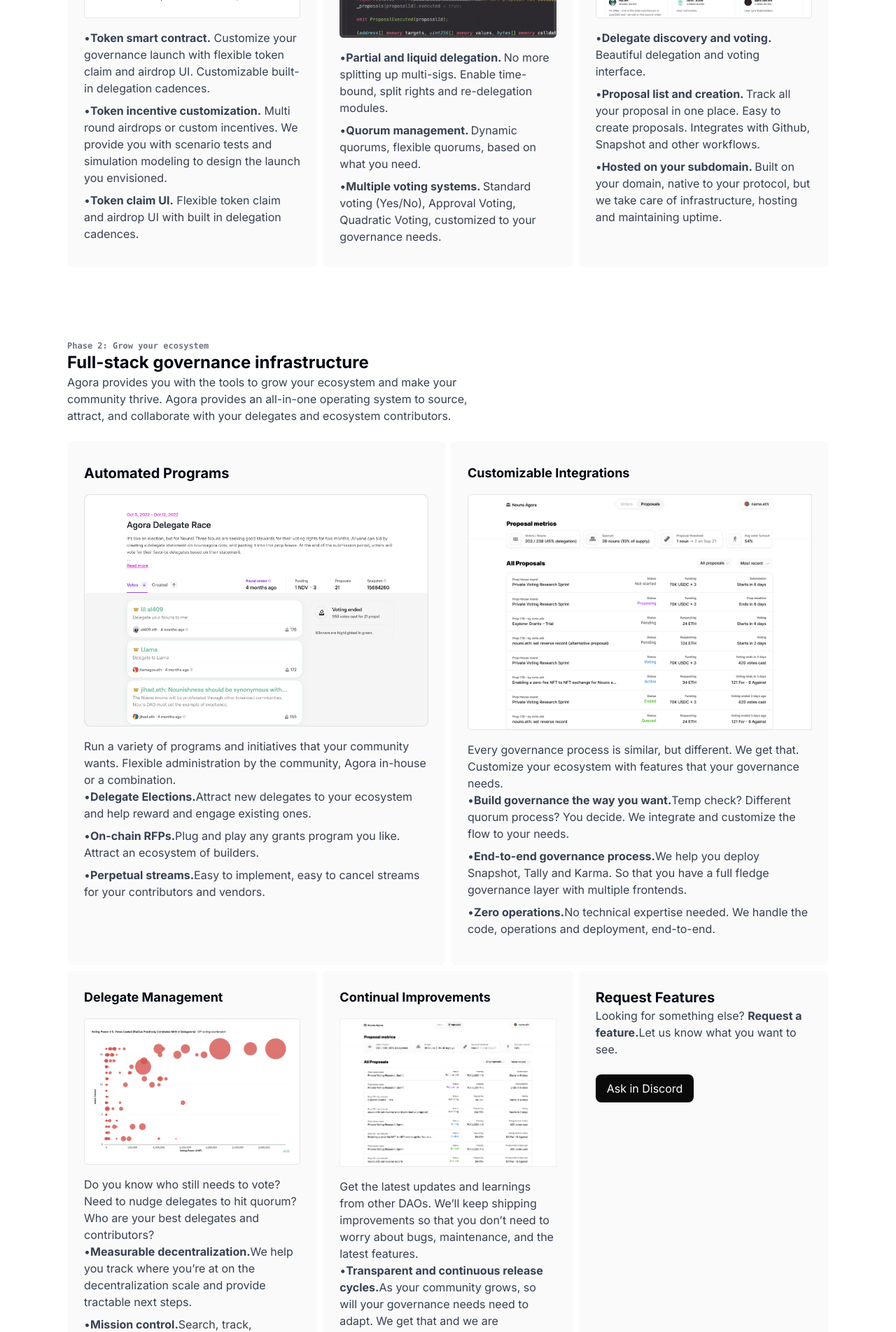
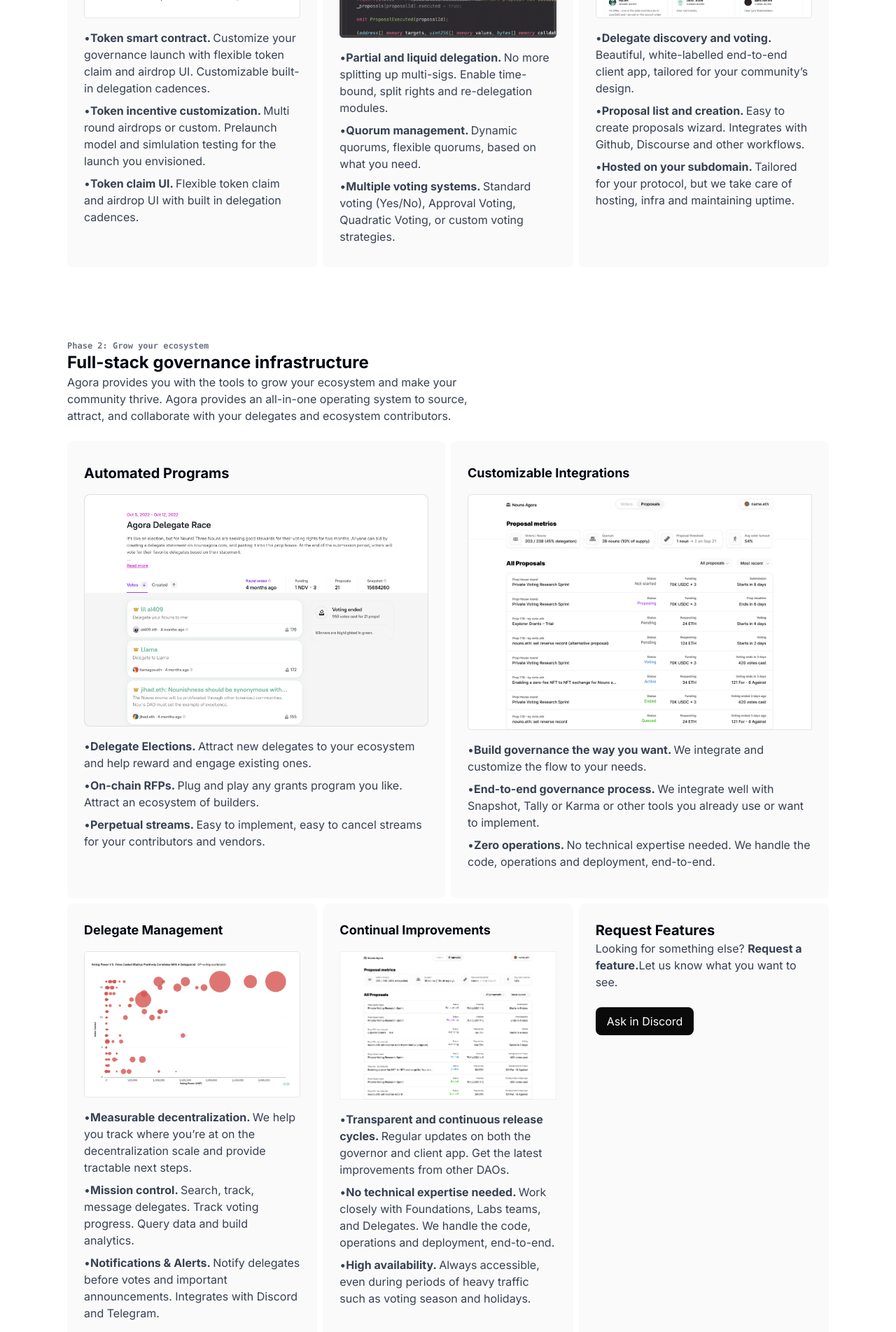
Before and after one commit to voteagora/agora-marketing-site, a Next.js app: page / in a window 1280 px wide. Shown: the part 2640-4543 px from the top of the page at 70% size. Built offline with nearby package versions, Linux system fonts and the light colour scheme.

Commit message:
copy chnages

```diff
--- a/app/page.tsx
+++ b/app/page.tsx
@@ -271,16 +271,19 @@
               />
               <ul>
                 <li>
-                  <b>Token smart contract.</b> Customize your governance launch with flexible token claim and airdrop UI. Customizable built-in delegation cadences.
+                  <b>Token smart contract. </b>
+                  Customize your governance launch with flexible token claim and
+                  airdrop UI. Customizable built-in delegation cadences.
                 </li>
                 <li>
-                  <b>Token incentive customization.</b> Multi round airdrops or
-                  custom incentives. We provide you with scenario tests and
-                  simulation modeling to design the launch you envisioned.
+                  <b>Token incentive customization. </b>
+                  Multi round airdrops or custom. Prelaunch model and
+                  simlulation testing for the launch you envisioned.
                 </li>
                 <li>
-                  <b>Token claim UI.</b> Flexible token claim and airdrop UI
-                  with built in delegation cadences.
+                  <b>Token claim UI. </b>
+                  Flexible token claim and airdrop UI with built in delegation
+                  cadences.
                 </li>
               </ul>
             </div>
@@ -296,18 +299,18 @@
               />
               <ul>
                 <li>
-                  <b>Partial and liquid delegation. </b>No more splitting up
-                  multi-sigs. Enable time-bound, split rights
-                  and re-delegation modules.
+                  <b>Partial and liquid delegation. </b>
+                  No more splitting up multi-sigs. Enable time-bound, split
+                  rights and re-delegation modules.
                 </li>
                 <li>
-                  <b>Quorum management. </b>Dynamic quorums, flexible quorums,
-                  based on what you need.
+                  <b>Quorum management. </b>
+                  Dynamic quorums, flexible quorums, based on what you need.
                 </li>
                 <li>
-                  <b>Multiple voting systems. </b>Standard voting (Yes/No),
-                  Approval Voting, Quadratic Voting, customized to your
-                  governance needs.
+                  <b>Multiple voting systems. </b>
+                  Standard voting (Yes/No), Approval Voting, Quadratic Voting,
+                  or custom voting strategies.
                 </li>
               </ul>
             </div>
@@ -325,18 +328,18 @@
                 <ul>
                   <li>
                     <b>Delegate discovery and voting. </b>
-                    Beautiful delegation and voting interface.
+                    Beautiful, white-labelled end-to-end client app, tailored
+                    for your community’s design.
                   </li>
                   <li>
                     <b>Proposal list and creation. </b>
-                    Track all your proposal in one place. Easy to create
-                    proposals. Integrates with Github, Snapshot and other
-                    workflows.
+                    Easy to create proposals wizard. Integrates with Github,
+                    Discourse and other workflows.
                   </li>
                   <li>
                     <b>Hosted on your subdomain. </b>
-                    Built on your domain, native to your protocol, but we take
-                    care of infrastructure, hosting and maintaining uptime.
+                    Tailored for your protocol, but we take care of hosting,
+                    infra and maintaining uptime.
                   </li>
                 </ul>
               </div>
@@ -366,24 +369,19 @@
                 alt="ENS logo"
                 className="my-4"
               />
-              <p>
-                Run a variety of programs and initiatives that your community
-                wants. Flexible administration by the community, Agora in-house
-                or a combination.
-              </p>
               <ul>
                 <li>
-                  <b>Delegate Elections.</b>
+                  <b>Delegate Elections. </b>
                   Attract new delegates to your ecosystem and help reward and
                   engage existing ones.
                 </li>
                 <li>
-                  <b>On-chain RFPs.</b>
+                  <b>On-chain RFPs. </b>
                   Plug and play any grants program you like. Attract an
                   ecosystem of builders.
                 </li>
                 <li>
-                  <b>Perpetual streams.</b>
+                  <b>Perpetual streams. </b>
                   Easy to implement, easy to cancel streams for your
                   contributors and vendors.
                 </li>
@@ -398,25 +396,19 @@
                 alt="ENS logo"
                 className="my-4"
               />
-              <p>
-                Every governance process is similar, but different. We get that.
-                Customize your ecosystem with features that your governance
-                needs.
-              </p>
               <div className="flex">
                 <ul>
                   <li>
-                    <b>Build governance the way you want.</b>
-                    Temp check? Different quorum process? You decide. We
-                    integrate and customize the flow to your needs.
+                    <b>Build governance the way you want. </b>
+                    We integrate and customize the flow to your needs.
                   </li>
                   <li>
-                    <b>End-to-end governance process.</b>
-                    We help you deploy Snapshot, Tally and Karma. So that you
-                    have a full fledge governance layer with multiple frontends.
+                    <b>End-to-end governance process. </b>
+                    We integrate well with Snapshot, Tally or Karma or other
+                    tools you already use or want to implement.
                   </li>
                   <li>
-                    <b>Zero operations.</b>
+                    <b>Zero operations. </b>
                     No technical expertise needed. We handle the code,
                     operations and deployment, end-to-end.
                   </li>
@@ -435,25 +427,21 @@
                 alt="ENS logo"
                 className="my-4"
               />
-              <p>
-                Do you know who still needs to vote? Need to nudge delegates to
-                hit quorum? Who are your best delegates and contributors?
-              </p>
               <ul>
                 <li>
-                  <b>Measurable decentralization.</b>
+                  <b>Measurable decentralization. </b>
                   We help you track where you’re at on the decentralization
                   scale and provide tractable next steps.
                 </li>
                 <li>
-                  <b>Mission control.</b>
+                  <b>Mission control. </b>
                   Search, track, message delegates. Track voting progress. Query
-                  data and build analytics `beta`
+                  data and build analytics.
                 </li>
                 <li>
-                  <b>Notifications & Alerts.</b>
+                  <b>Notifications & Alerts. </b>
                   Notify delegates before votes and important announcements.
-                  Integrates with Discord and Telegram. `beta``
+                  Integrates with Discord and Telegram.
                 </li>
               </ul>
             </div>
@@ -466,28 +454,20 @@
                 alt="ENS logo"
                 className="my-4"
               />
-              <p>
-                Get the latest updates and learnings from other DAOs. We’ll keep
-                shipping improvements so that you don’t need to worry about
-                bugs, maintenance, and the latest features.
-              </p>
               <div className="flex">
                 <ul>
                   <li>
-                    <b>Transparent and continuous release cycles.</b>
-                    As your community grows, so will your governance needs need
-                    to adapt. We get that and we are committed to continuously
-                    improving the software - both on the governor and client
-                    app.
+                    <b>Transparent and continuous release cycles. </b>
+                    Regular updates on both the governor and client app. Get the
+                    latest improvements from other DAOs.
                   </li>
                   <li>
-                    <b>No technical expertise needed.</b>
-                    We work with Foundations, Labs teams and Delegates to help
-                    deploy Agora into your community. We handle the code,
-                    operations and deployment, end-to-end.
+                    <b>No technical expertise needed. </b>
+                    Work closely with Foundations, Labs teams, and Delegates. We
+                    handle the code, operations and deployment, end-to-end.
                   </li>
                   <li>
-                    <b>High availability.</b>
+                    <b>High availability. </b>
                     Always accessible, even during periods of heavy traffic such
                     as voting season and holidays.
                   </li>
```
